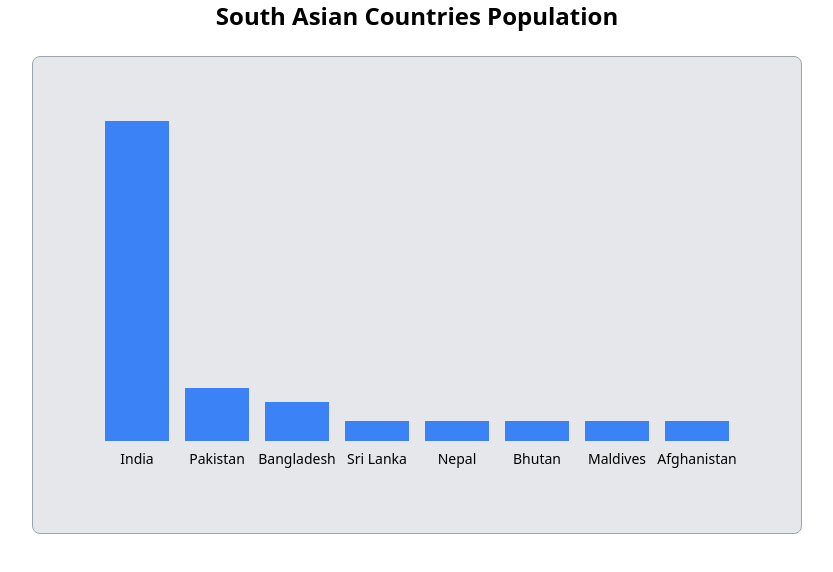
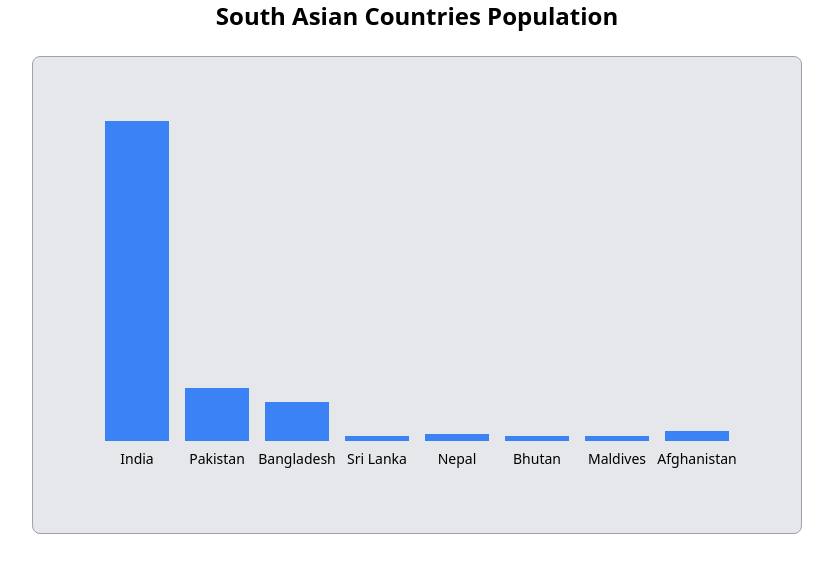
Before and after one commit to puspa955/chart, a Next.js app: page / in a window 1280 px wide. Shown: the top 572 px of the page, without its empty margins (223-1056 px from the left). Built offline with nearby package versions, Linux system fonts and the light colour scheme.

Commit message:
fixing height

```diff
--- a/app/page.js
+++ b/app/page.js
@@ -26,7 +26,7 @@ const BarChart = () => {
               className="bg-blue-500 w-16"
               style={{
                 height: `${(country.population / maxPopulation) * 320}px`,
-                minHeight: '20px',
+                minHeight: '5px',
               }}
             ></div>
             <p className="mt-2 text-sm text-center">{country.name}</p>
```
